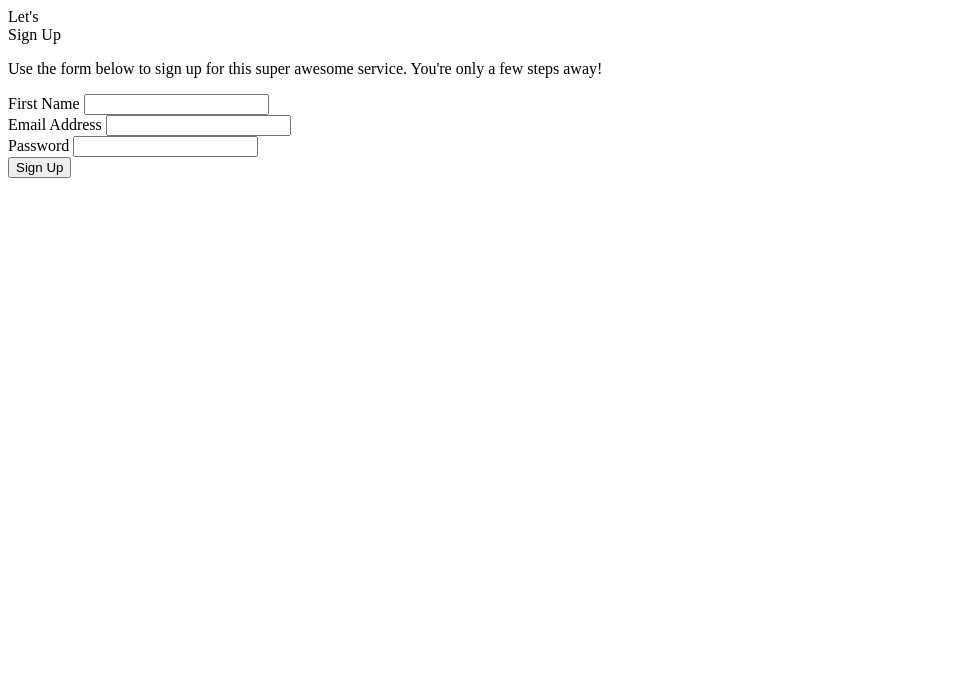
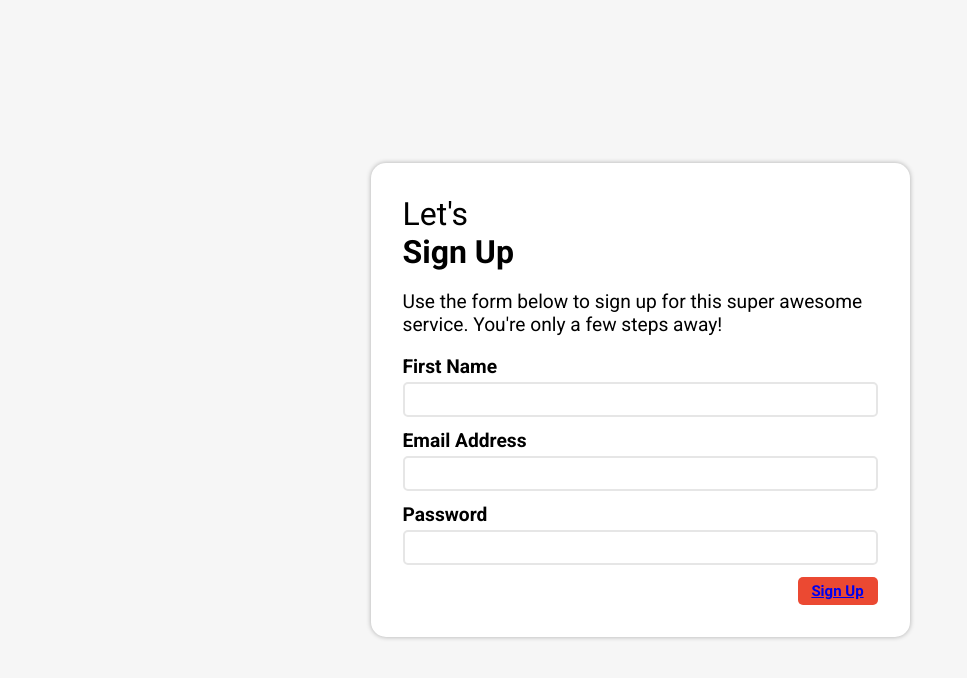
Before and after one commit to it-is-nidah/flipgrid-code-challenge, a plain HTML site: page index.html in a window 1280 px wide. Shown: the whole page, without its empty margins (0-967 px from the left). Drawn offline with Linux system fonts and the light colour scheme.

Commit message:
applied css, organized file structure

```diff
--- a/index.html
+++ b/index.html
@@ -5,29 +5,39 @@
     <meta http-equiv="X-UA-Compatible" content="IE=edge">
     <meta name="viewport" content="width=device-width, initial-scale=1.0">
     <title>Flipgrid</title>
+    <link rel="stylesheet" href="/pages/styles.css">
 </head>
-<body class="container">
-    <section class="formHeader">
-        <head>Let's <br> Sign Up</head>
-    <p class="helpText">Use the form below to sign up for this super awesome service. You're only a few steps away!</p>
-    </section>
-    <form action="" method="post" id="signupForm" class="signupForm">
-        <div>
-           <label for="firstName">First Name</label>
-           <input required type="text" id="firstName" name="firstName">
-        </div>
-        <div>
-           <label for="email">Email Address</label>
-           <input required type="email" name="email" id="email">
-        </div>
-        <div>
-        <div>
-            <label for="password">Password</label>
-            <input type="password" name="password" id="password">
-        </div>
-        <div>
-            <input type="submit" value="Sign Up">
-        </div>
-     </form>
+<body>
+    <div class="container">
+        <form action="" class="form" id="signupForm">
+            <section class="form__title">
+                <p class="form__title form__title-heading">Let's <br> <strong>Sign Up</strong></p>
+                <p>Use the form below to sign up for this super awesome service. You're only a few steps away!</p>
+            </section>
+            <div class="form__input-group">
+
+                <label for="firstName" class="form__input-group">First Name
+                    <input id="firstName" type="text" class="form__input">
+                </label>
+            </div>
+            <div class="form__input-group">
+                <label for="email" class="form__input-group">Email Address
+                <input required type="email" name="email" id="email" class="form__input">
+                </label>
+             </div>
+            <div class="form__input-group">
+                <label for="password" class="form__input-group">Password
+                <input type="password" class="form__input">
+                </label>
+            </div>
+            <button type="submit" class="form__button">
+                <a href="/pages/confirmationView.html">Sign Up</a>
+                </button>
+        </form>
+    </div>
+
+    <script src="/pages/main.js"></script>
+
+
 </body>
 </html>
--- /dev/null
+++ b/pages/main.js
@@ -0,0 +1,5 @@
+function openConfirmationViewFunction() {
+    let userSignUp = document.querySelector("#userSignUp");
+
+    userSignUp.innerHTML = "testing to see if i works";
+}
--- /dev/null
+++ b/pages/styles.css
@@ -0,0 +1,95 @@
+@import url('https://fonts.googleapis.com/css2?family=Roboto:wght@300;400;500;700&display=swap');
+
+body {
+    --color-primary: #f6f6f6;
+    --color-primary-dark: #007f67;
+    --color-secondary: #252c6a;
+    --color-error: #cc333c;
+    --color-success: #4bb54b;
+    --color-button: rgb(235, 73, 50);
+    --border-radius: 15px;
+
+    margin: 0;
+    height: 100vh;
+    display: flex;
+    align-items: center;
+    justify-content: center;
+    background: var(--color-primary);
+    font-size: 18px;
+    /* for image as background, code syntax is as below; */
+    /* background: url(./background.jpg)   => the () containing the path to the background image*/
+
+    /* background-size: cover;   */
+    /* the above code
+    Scales the image, while preserving its intrinsic aspect ratio (if any), to the smallest size such that both its width and its height can completely cover the background positioning area. */
+}
+
+.container {
+    width: 500px;
+    max-width: 475px;
+    margin: 1rem;
+    padding: 2rem;
+    box-shadow: 0 0 5px rgba(0, 0, 0, 0.3);
+    border-radius: var(--border-radius);
+    background: rgb(255, 255 , 255);
+}
+
+.container,
+.form__input,
+.form__button,
+.form__body {
+    font: 400 1.2rem 'Roboto', sans-serif;
+}
+
+.form > *:first-child {
+    margin-top: 0;
+}
+
+.form > *:last-child {
+    margin-bottom: 0;
+}
+.form__title{
+    margin-bottom: 0;
+}
+.form__title-heading {
+    font-size: 2rem;
+    margin-top: 0;
+}
+.form__input {
+    display: block;
+    width: 100%;
+    padding: 0.25rem;
+    box-sizing: border-box;
+    border: 2px solid #e6e6e6;
+    border-radius: 5px;
+    margin-top: 0.25rem;
+}
+
+.form__input-group {
+    margin-bottom: 0.75rem;
+    font-weight: bold;
+}
+
+
+.form__button {
+    width: 5rem;
+    border-radius: 5px;
+    padding: 5px 12px;
+    background-color: var(--color-button);
+    color: rgb(255, 255, 255);
+    border: none;
+    font-weight: bold;
+    font-size: 15px;
+    float: right;
+}
+.form__button:hover {
+    background: var(--color-primary-dark);
+    cursor: pointer;
+}
+.form__button:active {
+    transform: scale(0.9);
+}
+
+.form__text {
+    margin-bottom: 2rem;
+}
```
Also changed, not shown: confirmationView.html (deleted, +0 -25 lines), pages/confirmationView.html (added, +27 -0 lines).
